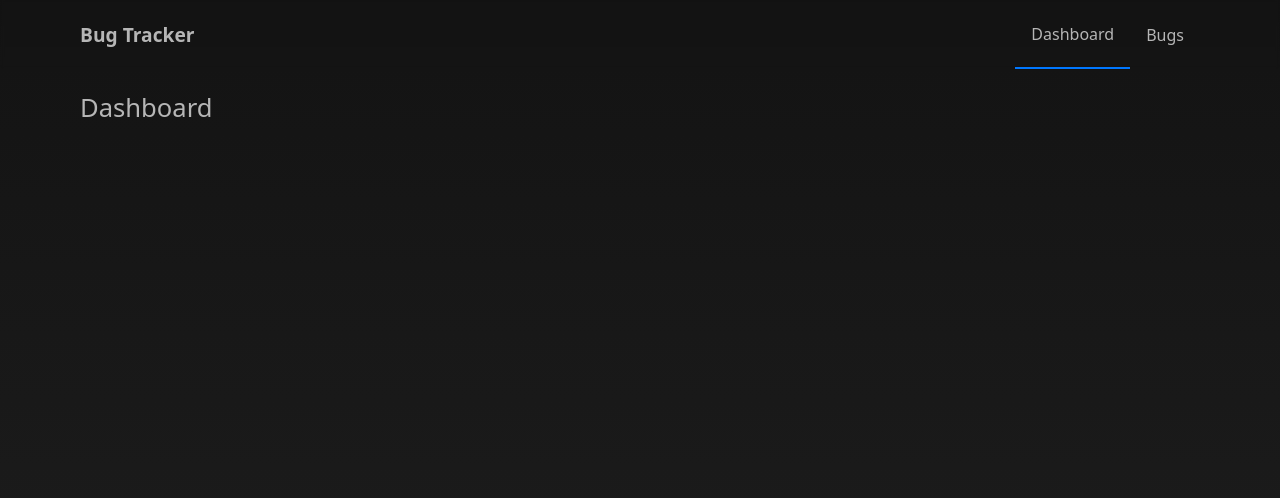
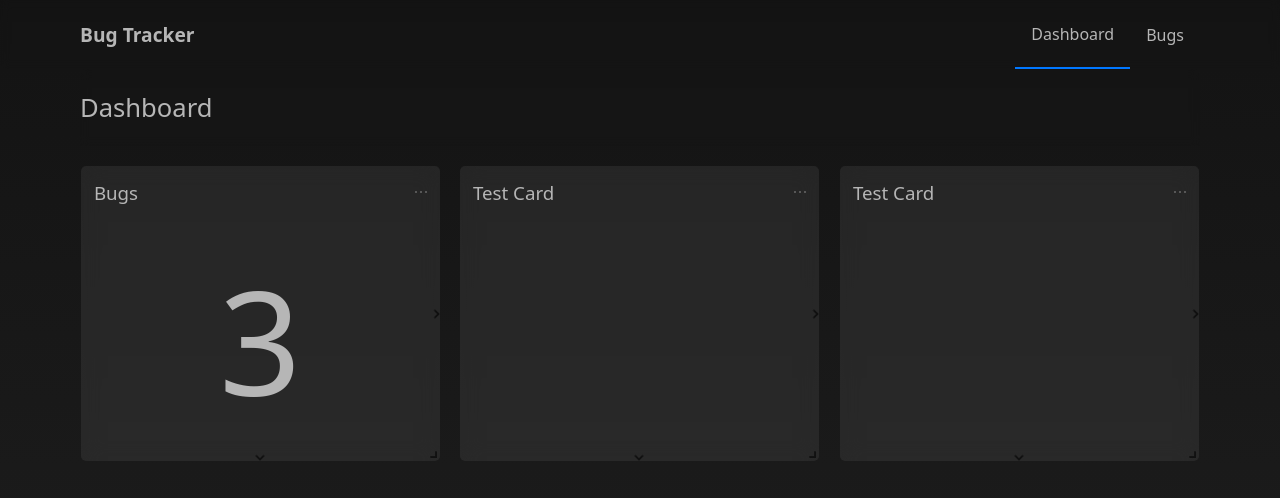
Before and after one commit to Mario-Florio/bug-tracker, a React (Create React App) app: page / in a window 1280 px wide. Shown: the top 498 px of the page. Built offline with nearby package versions, Linux system fonts and the light colour scheme; the HTML template or start-up script is replaced by a standard one.

Commit message:
feat: add bug tracker card to dashboard
Dashboard now has draggable, resizable 'cards' system. It currently includes the 'Bugs' card which tracks the amount of bugs in storage.

```diff
--- a/src/App.css
+++ b/src/App.css
@@ -1,14 +1,19 @@
 .page__header {
+    z-index: 1;
+    position: sticky;
+    top: 4.3rem;
     font-size: 1.6rem;
     font-weight: 500;
     color: rgb(182, 182, 182);
-    margin-left: 5rem;
+    margin: 0 5rem;
+    padding: .83em 0;
+    backdrop-filter: blur(5px);
     transition-duration: .4s;
 }
 
 @media all and (max-width: 700px) {
     .page__header {
-        margin-left: 2rem;
+        margin: 0 2rem;
         transition-duration: .4s;
     }
 }
--- a/src/components/Navbar/Navbar.css
+++ b/src/components/Navbar/Navbar.css
@@ -11,7 +11,7 @@ ul {
     display: flex;
     justify-content: space-between;
     align-items: center;
-    backdrop-filter: blur(2px);
+    backdrop-filter: blur(5px);
     -webkit-backdrop-filter: blur(2px);
 }
 
--- a/src/components/SideMenu/SideMenu.css
+++ b/src/components/SideMenu/SideMenu.css
@@ -1,6 +1,6 @@
 
 .sideMenu {
-    z-index: 1;
+    z-index: 2;
     position: fixed;
     right: -350px;
     background: linear-gradient(to bottom, rgb(19, 19, 19), rgb(31, 31, 31));
@@ -11,7 +11,7 @@
     transition-duration: .4s;
 }
 .sideMenu--active {
-    z-index: 1;
+    z-index: 2;
     position: fixed;
     right: -350px;
     background: linear-gradient(to bottom, rgb(19, 19, 19), rgb(31, 31, 31));
@@ -58,7 +58,7 @@
 
 @media screen and (max-width: 700px) {
     .sideMenu {
-        z-index: 1;
+        z-index: 2;
         position: fixed;
         right: -350px;
         background: linear-gradient(to bottom, rgb(19, 19, 19), rgb(31, 31, 31));
@@ -70,7 +70,7 @@
     }
 
     .sideMenu--active {
-        z-index: 1;
+        z-index: 2;
         position: fixed;
         right: 0;
         background: linear-gradient(to bottom, rgb(19, 19, 19), rgb(31, 31, 31));
--- a/src/index.css
+++ b/src/index.css
@@ -7,6 +7,7 @@ body {
   font-family: system-ui, -apple-system, BlinkMacSystemFont, 'Segoe UI', Roboto, Oxygen, Ubuntu, Cantarell, 'Open Sans', 'Helvetica Neue', sans-serif;
   background: linear-gradient(to bottom, rgb(19, 19, 19), rgb(31, 31, 31));
   background-repeat: no-repeat;
+  background-attachment: fixed;
   background-size: cover;
   height: 100dvh;
 }
--- a/src/pages/Dashboard/Dashboard.js
+++ b/src/pages/Dashboard/Dashboard.js
@@ -1,10 +1,16 @@
 import "./Dashboard.css";
+import { useState } from "react";
+import ResizableGrid from "./ResizableGrid/ResizableGrid";
+import bugs from "../../bugs";
 
 function Dashboard() {
+
+    const [bugsLength, setBugsLength] = useState(bugs.getBugs().length);
 
     return(
         <div>
             <h2 className="page__header">Dashboard</h2>
+            <ResizableGrid bugsLength={bugsLength}/>
         </div>
     );
 }
--- /dev/null
+++ b/src/pages/Dashboard/ResizableGrid/ResizableGrid.css
@@ -0,0 +1,21 @@
+
+.resizableGrid {
+    margin: 0 3.8rem;
+    max-width: 100vw;
+    max-height: 100vh;
+    transition-duration: 0.4s;
+}
+
+.grid-comp {
+    border-radius: 5px;
+    background-color: #65656536;
+    overflow: hidden;
+    backdrop-filter: blur(10px);
+}
+
+@media all and (max-width: 700px) {
+    .resizableGrid {
+        margin: 0 .8rem;
+        transition-duration: 0.4s;
+    }
+}
--- /dev/null
+++ b/src/pages/Dashboard/ResizableGrid/ResizableGrid.js
@@ -0,0 +1,90 @@
+import "/node_modules/react-grid-layout/css/styles.css";
+import "/node_modules/react-resizable/css/styles.css";
+import "./ResizableGrid.css";
+import { Responsive, WidthProvider } from "react-grid-layout";
+
+const ResponsiveGridLayout = WidthProvider(Responsive);
+
+function ResizableGrid(props) {
+
+    const { bugsLength } = props;
+
+    const layout1 = [
+        { i: "a", x: 0, y: 0, w: 10, h: 15, static: false },
+        { i: "b", x: 10, y: 0, w: 10, h: 15 },
+        { i: "c", x: 0, y: 10, w: 10, h: 15 }
+    ]
+
+    const layout2 = [
+        { i: "a", x: 0, y: 0, w: 15, h: 15, static: false },
+        { i: "b", x: 15, y: 0, w: 15, h: 15 },
+        { i: "c", x: 0, y: 15, w: 15, h: 15 }
+    ]
+
+    const layout3 = [
+        { i: "a", x: 0, y: 0, w: 20, h: 15, static: false },
+        { i: "b", x: 20, y: 0, w: 20, h: 15 },
+        { i: "c", x: 40, y: 0, w: 20, h: 15 }
+    ]
+
+    const layout4 = [
+        { i: "a", x: 0, y: 0, w: 33, h: 15, static: false },
+        { i: "b", x: 33, y: 0, w: 33, h: 15 },
+        { i: "c", x: 66, y: 0, w: 33, h: 15 }
+    ]
+
+    const layout5 = [
+        { i: "a", x: 0, y: 0, w: 40, h: 15, static: false },
+        { i: "b", x: 40, y: 0, w: 40, h: 15 },
+        { i: "c", x: 80, y: 0, w: 40, h: 15 }
+    ]
+
+    const layouts = { lg: layout5, md: layout4, sm: layout3, xs: layout2, xxs: layout1 };
+
+    return (
+        <ResponsiveGridLayout
+            className="layout resizableGrid"
+            layouts={layouts}
+            breakpoints={{ lg: 1200, md: 996, sm: 768, xs: 480, xxs: 0 }}
+            cols={{ lg: 160, md: 99, sm: 60, xs: 30, xxs: 10 }}
+            rowHeight={1}
+            compactType={"vertical"}
+            isBounded={true}
+            resizeHandles={['s', 'e', 'se']}
+            margin={[20, 20]}
+        >
+            <div key="a" className="grid-comp">
+                <Card title={"Bugs"} bugsLength={bugsLength}/>
+            </div>
+            <div key="b" className="grid-comp">
+                <Card title={"Test Card"}/>
+            </div>
+            <div key="c" className="grid-comp">
+                <Card title={"Test Card"}/>
+            </div>
+        </ResponsiveGridLayout>
+    );
+}
+
+export default ResizableGrid;
+
+function Card(props) {
+
+    const { title, bugsLength } = props;
+
+    return(
+        <>
+            <div style={{display: "flex", justifyContent: "space-between", alignItems: "center"}}>
+                <h3 style={{color: "rgb(182, 182, 182)", fontWeight: "500", margin: ".7em"}}>{title}</h3>
+                <div style={{display: "flex", margin: ".1em .6em", padding: ".6em .1em", cursor: "pointer"}}>
+                    <div style={{backgroundColor: "#696969", margin: ".1em", height: "2px", width: "2px", borderRadius: "5px"}}></div>
+                    <div style={{backgroundColor: "#696969", margin: ".1em", height: "2px", width: "2px", borderRadius: "5px"}}></div>
+                    <div style={{backgroundColor: "#696969", margin: ".1em", height: "2px", width: "2px", borderRadius: "5px"}}></div>
+                </div>
+            </div>
+            <div style={{display: "flex", justifyContent: "center", alignItems: "center", marginTop: "1.5rem"}}>
+                <p style={{color: "rgb(182, 182, 182)", fontSize: "9rem", margin: "0"}}>{bugsLength}</p>
+            </div>
+        </>
+    );
+}
```
